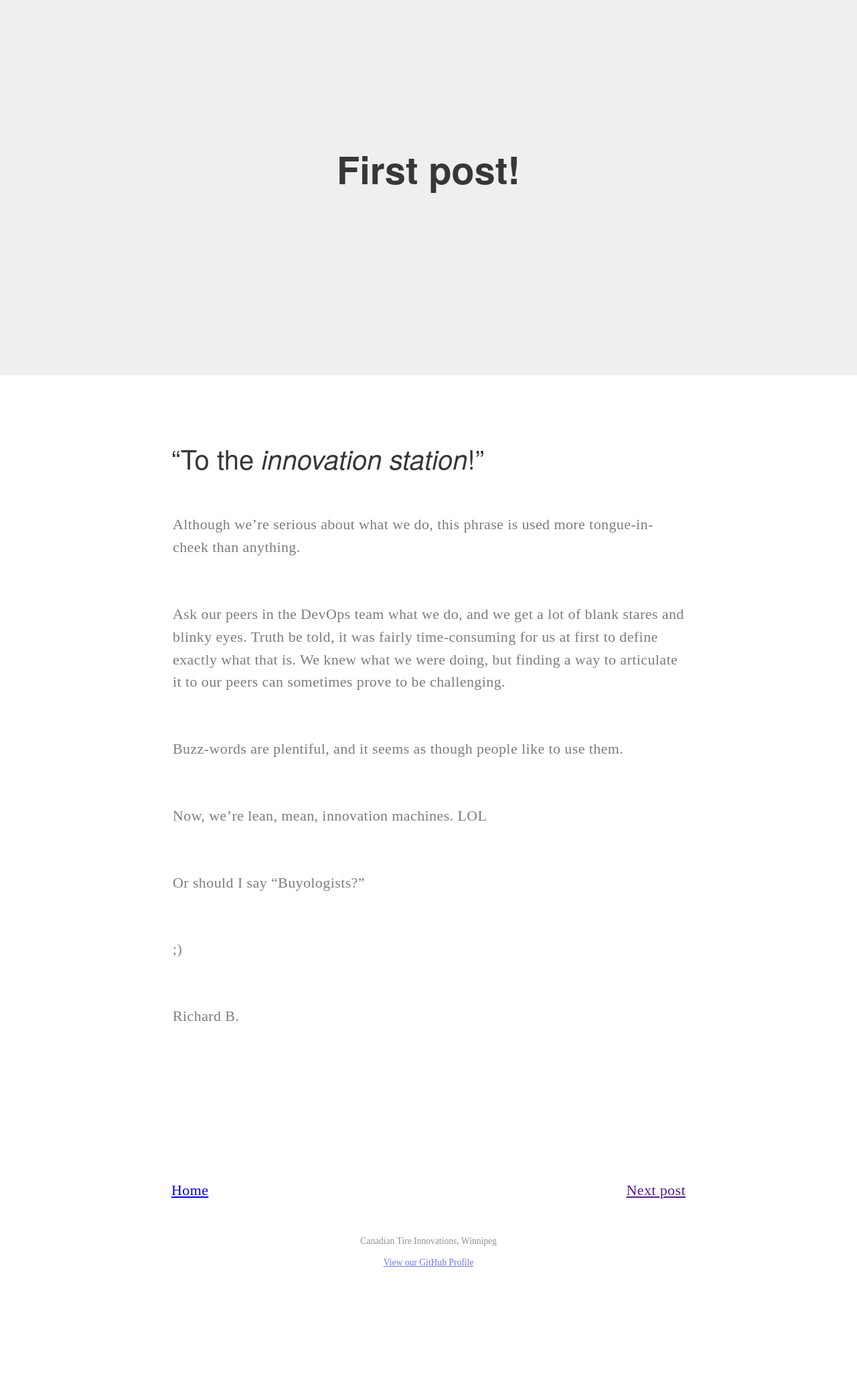
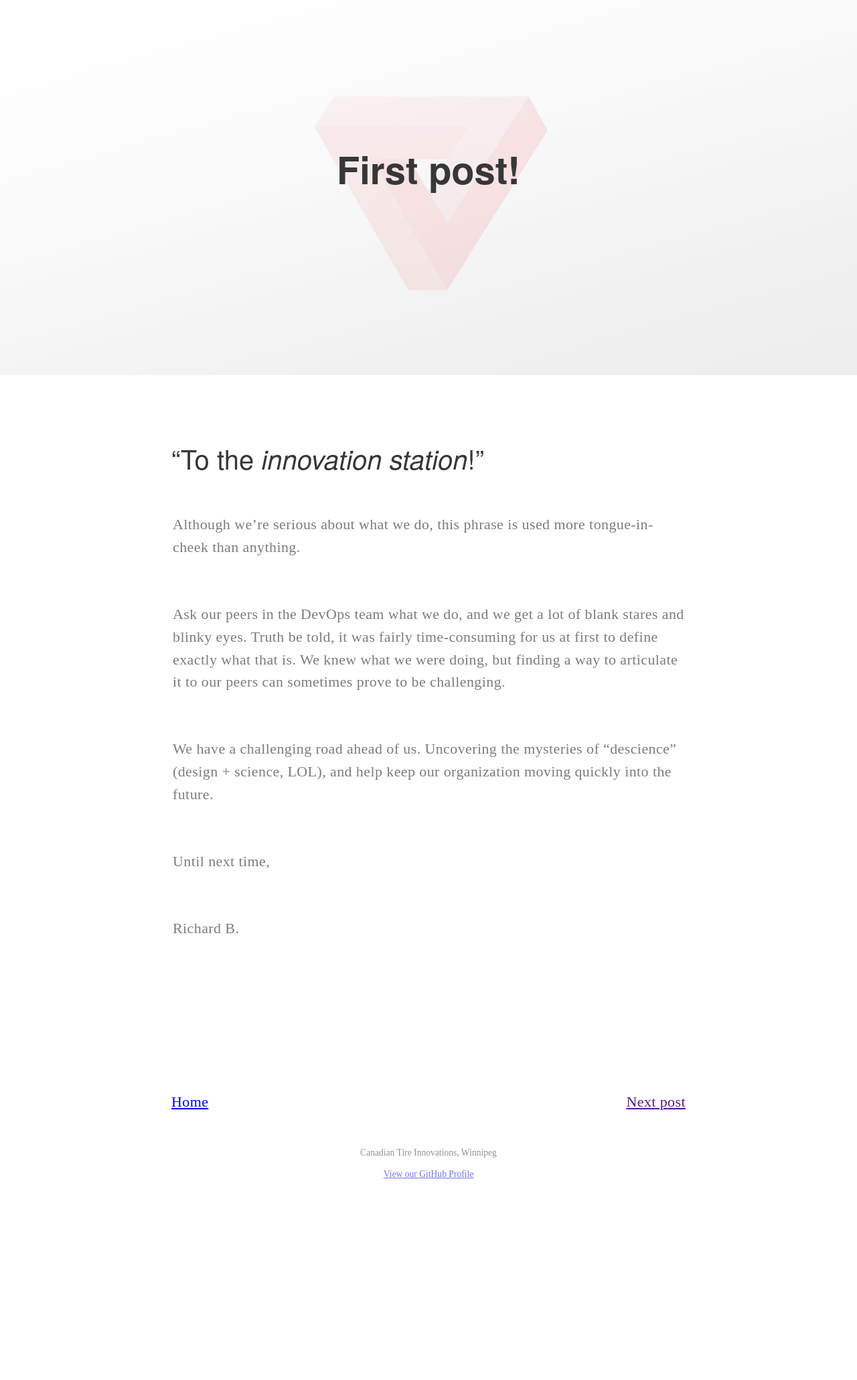
Before and after one commit to CTi-Winnipeg/cti-winnipeg.github.io, a Jekyll site: the page built from _posts/2015-01-21-first-post.md, in a window 1280 px wide. Shown: the whole page at 67% size. Built offline with Jekyll 4.4.1, drawn with Linux system fonts in a browser that asks for light colours; after the commit the page ends 1928 px from its top, so only the background shows below that.

Commit message:
Post style

```diff
--- a/_layouts/post.html
+++ b/_layouts/post.html
@@ -2,7 +2,7 @@
 layout: default
 ---
 
-<header class="post">
+<header class="post" style="background-image:url('{{ page.feature_img }}');">
   <div class="wrapper">
     <h1>{{ page.title }}</h1>
   </div>
--- a/_posts/2015-01-21-first-post.md
+++ b/_posts/2015-01-21-first-post.md
@@ -2,6 +2,7 @@
 layout: post
 title: First post!
 author: Richard Bennett
+feature_img: //cti-winnipeg.github.io/img/default-feature.jpg
 ---
 
 # "To the _innovation station_!"
@@ -11,14 +12,9 @@ Although we’re serious about what we do, this phrase is used more tongue-in-ch
 
 Ask our peers in the DevOps team what we do, and we get a lot of blank stares and blinky eyes. Truth be told, it was fairly time-consuming for us at first to define exactly what that is. We knew what we were doing, but finding a way to articulate it to our peers can sometimes prove to be challenging.
 
-Buzz-words are plentiful, and it seems as though people like to use them.
-
-Now, we’re lean, mean, innovation machines.
-LOL
-
-Or should I say “Buyologists?”
+We have a challenging road ahead of us.  Uncovering the mysteries of "descience" (design + science, LOL), and help keep our organization moving quickly into the future.
 
 
-;)
+Until next time,
 
 Richard B.
--- a/stylesheets/styles.css
+++ b/stylesheets/styles.css
@@ -93,6 +93,8 @@ header.post {
   font-family: "futura-pt", "HelveticaNeue", "Roboto", sans-serif !important;
   font-weight: 300;
   background-color: #efefef;
+  background-size: cover;
+  background-position: center center;
 }
 
 article.post {
```
Also changed, not shown: img/default-feature.jpg (added).
